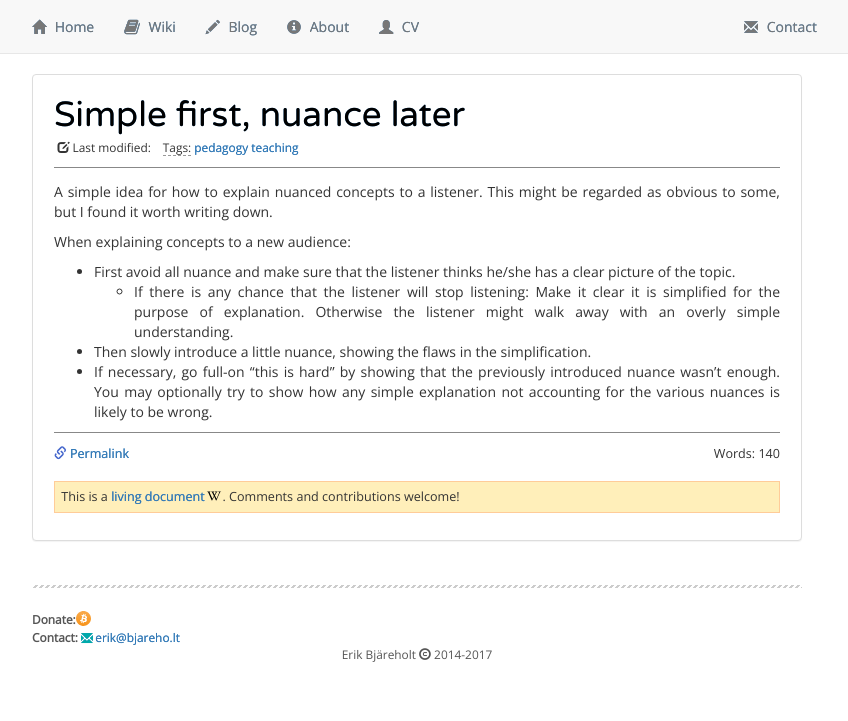
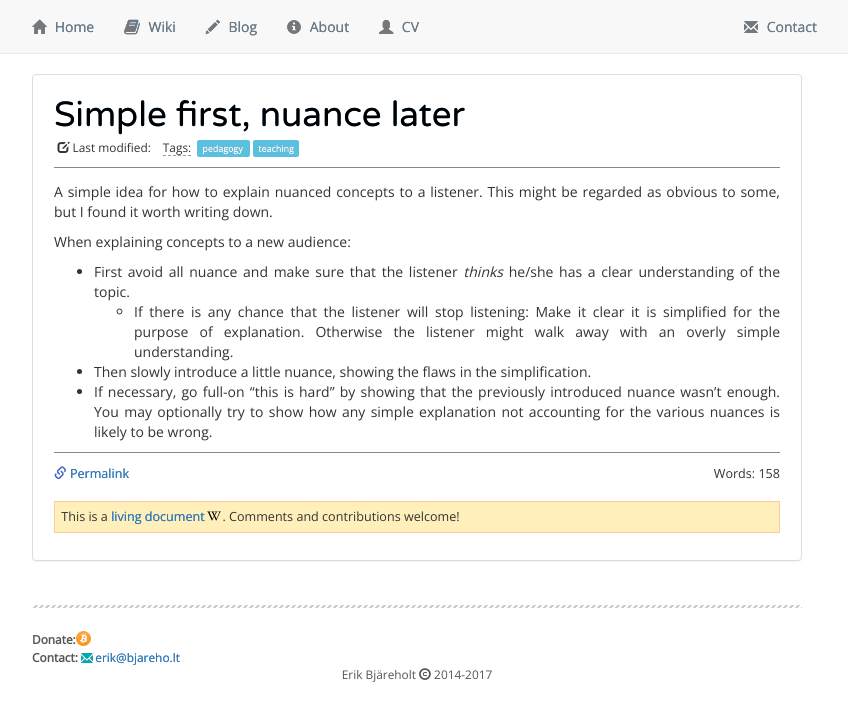
Before and after one commit to ErikBjare/ErikBjare.github.io, a Jekyll site: the page built from _wiki/simple-first-nuance-later.md, in a window 1280 px wide. Shown: the top 721 px of the page, without its empty margins (223-1071 px from the left). Built offline with Jekyll 4.4.1, drawn with Linux system fonts in a browser that asks for light colours; nearby versions of some CDN libraries; comment, search, counter and statistics services are not loaded.

Commit message:
added styling to tags and page state + minor changes

```diff
--- a/_includes/wikipage.html
+++ b/_includes/wikipage.html
@@ -11,14 +11,29 @@
               <span class="underline dotted">Tags:</span>
               {% for tag in page.tags %}
                 {% unless tag contains "state" and tag contains "quality" %}
-                  <a href="/tags/#{{tag}}">{{tag}}</a>
+                  <a href="/tags/#{{tag}}">
+                    <span class="label label-info" style="margin-left: 0.3em">
+                      {{tag}}
+                    </span>
+                  </a>
                 {% endunless %}
               {% endfor %}
             </div>
             {% if page.state %}
               <div class="meta-box" title="State is a measurement of completion">
                 <span class="underline dotted">State:</span>
-                {{ page.state }}
+                {% if page.state == "stub" %}
+                  <span class="label label-danger" style="margin-left: 0.3em">
+                {% else if page.state == "draft" %}
+                  <span class="label label-warning" style="margin-left: 0.3em">
+                {% else if page.state == "finished" %}
+                  <span class="label label-success" style="margin-left: 0.3em">
+                {% else %}
+                  <span class="label label-default" style="margin-left: 0.3em">
+                  unknown state:
+                {% endif %}
+                  {{ page.state }}
+                </span>
               </div>
             {% endif %}
           </small>
--- a/_wiki/simple-first-nuance-later.md
+++ b/_wiki/simple-first-nuance-later.md
@@ -5,11 +5,13 @@
 tags: pedagogy teaching
 ---
 
+<!-- Sapolsky talks about this in his introductory neuroscience lecture, should probably add that to the article -->
+
 A simple idea for how to explain nuanced concepts to a listener. This might be regarded as obvious to some, but I found it worth writing down.
 
 When explaining concepts to a new audience:
 
- - First avoid all nuance and make sure that the listener thinks he/she has a clear picture of the topic.
+ - First avoid all nuance and make sure that the listener *thinks* he/she has a clear understanding of the topic.
    - If there is any chance that the listener will stop listening: Make it clear it is simplified for the purpose of explanation. Otherwise the listener might walk away with an overly simple understanding.
  - Then slowly introduce a little nuance, showing the flaws in the simplification.
  - If necessary, go full-on "this is hard" by showing that the previously introduced nuance wasn't enough. You may optionally try to show how any simple explanation not accounting for the various nuances is likely to be wrong.
```
Also changed, not shown: _wiki/_personal-recommendation-engine-manifesto.md (+3 -2 lines).
